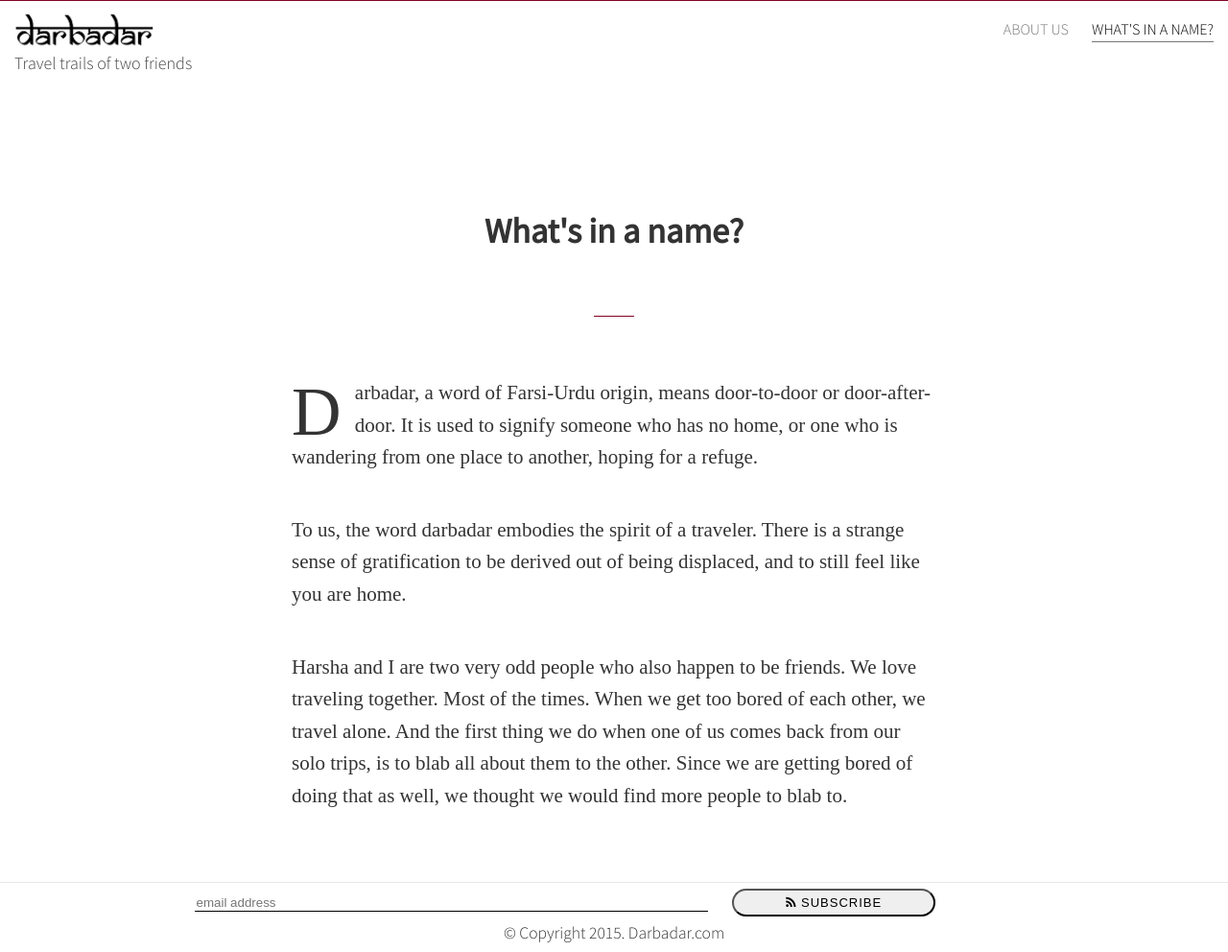
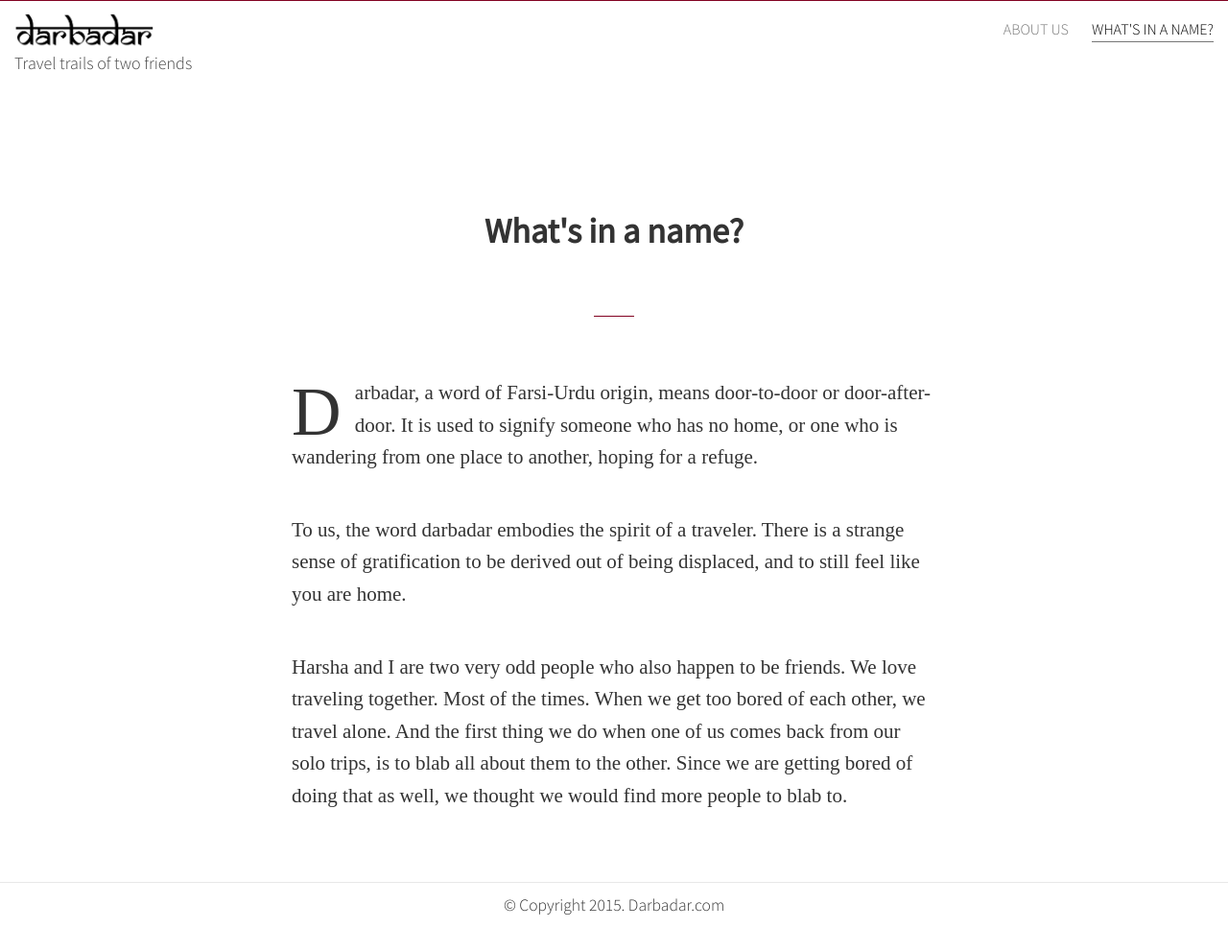
Before and after one commit to harshac/darbadar, a Jekyll site: the page built from darbadar.md, in a window 1280 px wide. Shown: the whole page at 96% size. Built offline with Jekyll 4.4.1, drawn with Linux system fonts in a browser that asks for light colours; nearby versions of some CDN libraries; some web fonts are replaced; comment, search, counter and statistics services are not loaded; after the commit the page ends 963 px from its top, so only the background shows below that.

Commit message:
Removing subscription

```diff
--- a/_layouts/default.html
+++ b/_layouts/default.html
@@ -15,7 +15,6 @@
 
     <div class="site-footer">
       <div class="wrapper">
-        {% include subscription.html %}
         <p><small>&copy; Copyright {{ site.time | date: '%Y' }}. Darbadar.com</small></p>
       </div>
     </div>
```
